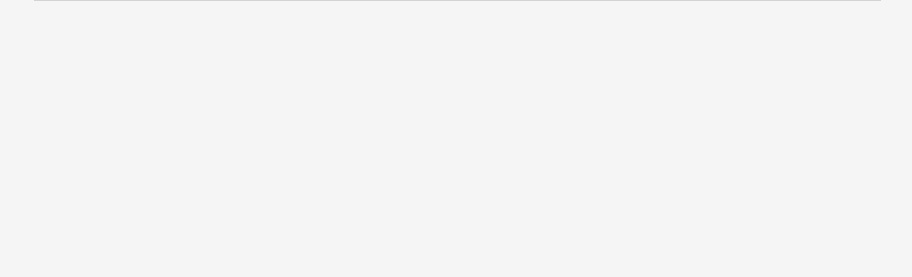
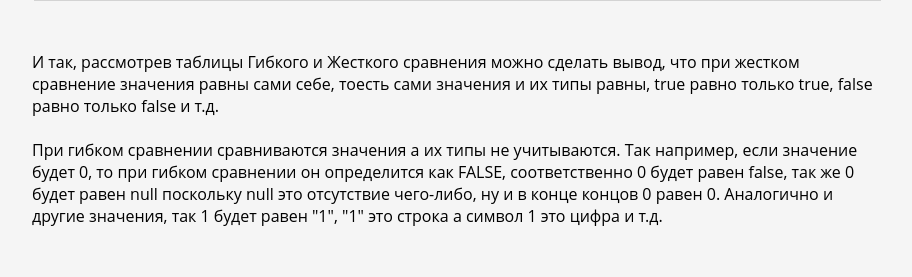
Before and after one commit to WaldyWhite/11.7.-PHP-Truth-Table-Comparison-Table, a PHP site: page / in a window 1280 px wide. Shown: the part 1260-1537 px from the top of the page, without its empty margins (183-1095 px from the left). Before the commit the page ends 1261 px from the top, so only its background shows below. Run offline with PHP 8.4, Linux system fonts and the light colour scheme.

Commit message:
added description

```diff
--- a/index.php
+++ b/index.php
@@ -263,6 +263,13 @@
                     </tr>
                 </table>
             </div>
+            <div class="box">
+                <p class="text">И так, рассмотрев таблицы Гибкого и Жесткого сравнения можно сделать вывод, что при жестком сравнение значения равны сами себе,
+                 тоесть сами значения и их типы равны, true равно только true, false равно только false и т.д.<br><br>
+                При гибком сравнении сравниваются значения а их типы не учитываются. Так например, если значение будет 0, то при гибком сравнении  он определится как FALSE,
+                соответственно  0 будет равен false, так же 0 будет равен null поскольку  null это отсутствие чего-либо, ну и в конце концов 0 равен 0. Аналогично  и другие значения, так 1 будет равен "1", "1" это строка а символ 1 это цифра и т.д.
+                </p>
+            </div>
         </div>
     </div>
 </body>
--- a/style.css
+++ b/style.css
@@ -13,6 +13,7 @@ body {
 }
 
 .box {
+
     padding-bottom: 50px;
 }
 .main-table, .second-table{
@@ -36,6 +37,13 @@ body {
     height: 20px;
 }
 
+.text {
+    padding: 0 175px;
+    margin:  auto;
+    text-align: left;
+    font-weight: normal;
+}
+
 .header {
     background-color: rgb(225, 225, 225);
 }
```
